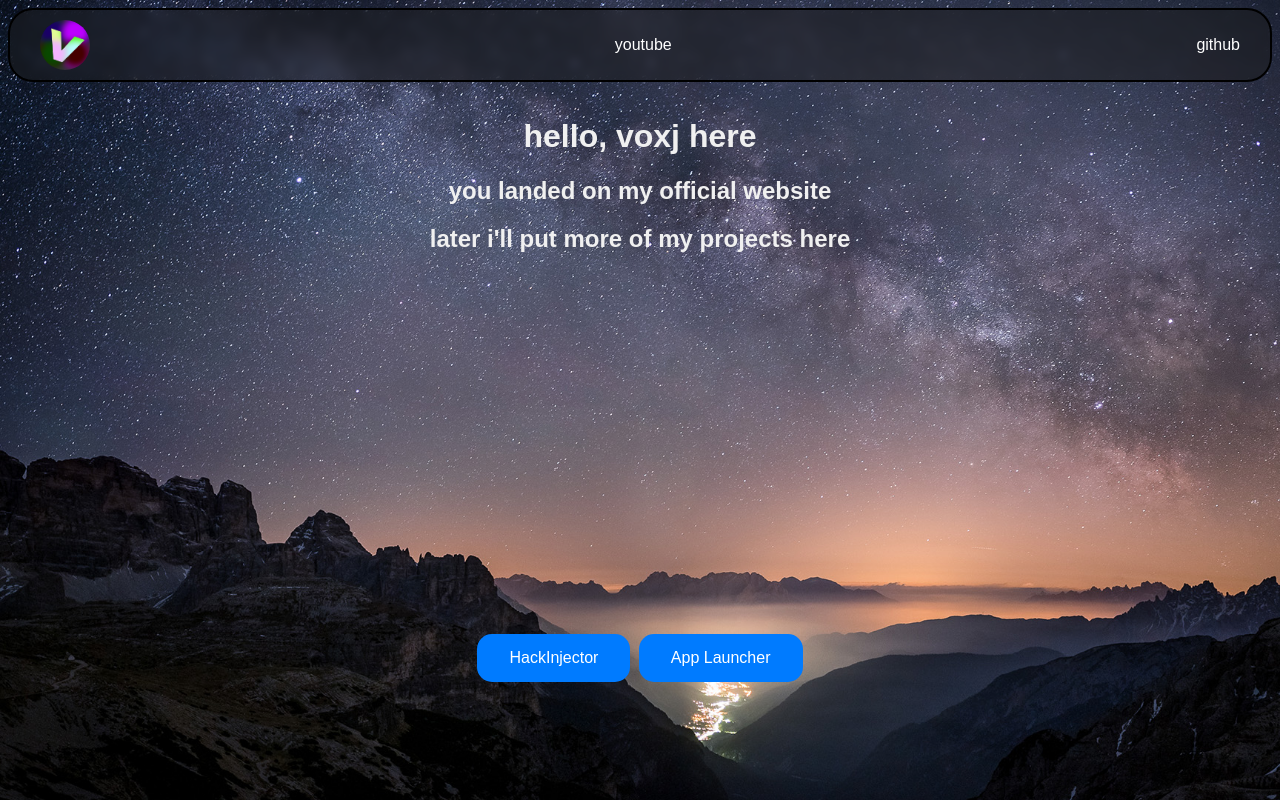
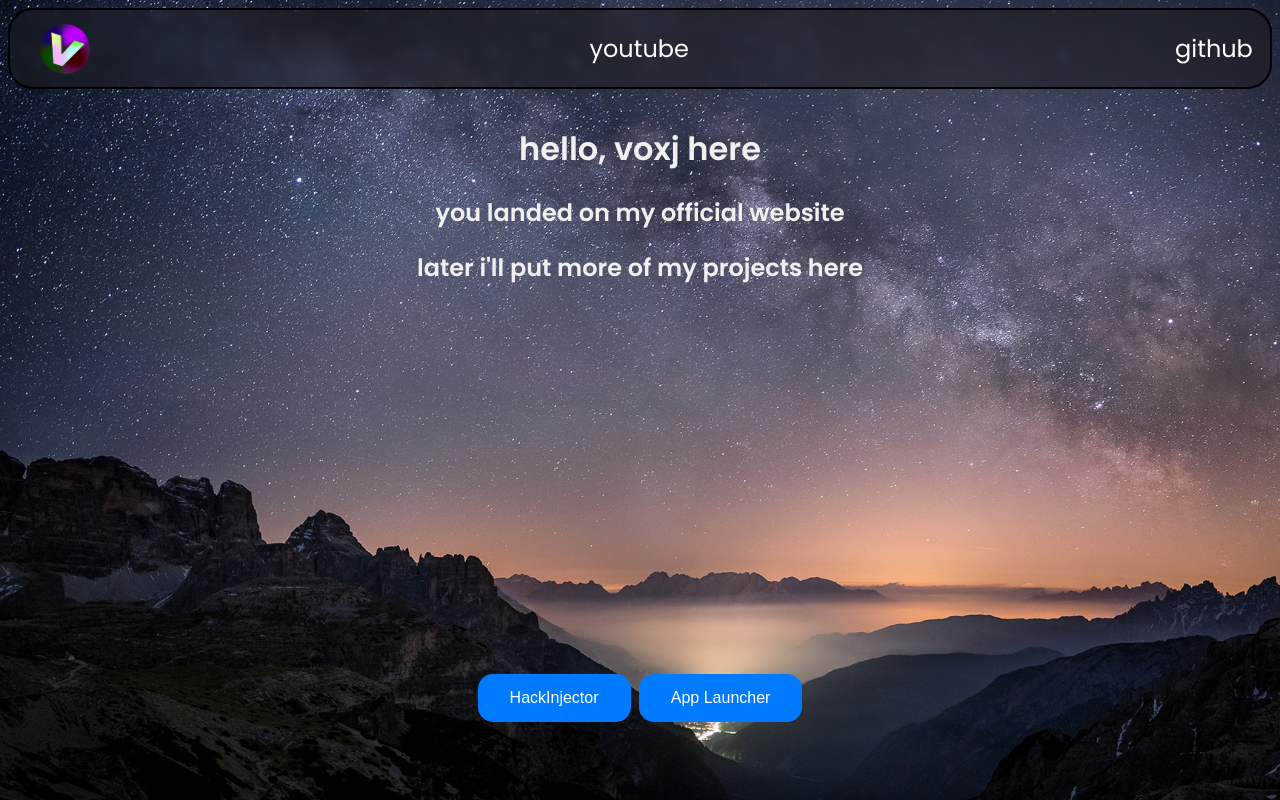
Before and after one commit to voxj/voxj.github.io, a plain HTML site: page index.html in a window 1280 px wide. Drawn offline with Linux system fonts and the light colour scheme.

Commit message:
Update index.html

```diff
--- a/index.html
+++ b/index.html
@@ -4,15 +4,16 @@
 <meta property="og:description" content="official website by voxj">
 <meta property="og:image" content="https://voxj.github.io/v.png">
 <meta property="og:url" content="https://voxj.github.io/">
-</head><body><header id="top-bar"> <a class="logothingy" ,="" href="https://voxj.github.io/"> <img src="https://voxj.github.io/v.png" style="width: 50px; height: 50px; border-radius: 100%;"> </a> <a href="https://youtube.com/@v0xj_">youtube</a> <a href="https://github.com/voxj">github</a> </header><div class="text">
+</head><body><header id="top-bar"> <a class="logothingy" ,="" href="https://voxj.github.io/"> <img src="https://voxj.github.io/v.png" style="width: 50px; height: 50px; border-radius: 100%;"> </a> <a href="https://youtube.com/@v0xj_"><p style="transform: scale(1.5);">youtube</p></a> <a href="https://github.com/voxj"><p style="transform: scale(1.5); ">github</p></a> </header><div class="text">
   <h1>hello, voxj here</h1>
   <h2>you landed on my official website</h2>
   <h2>later i'll put more of my projects here</h2>
 </div>
-<br><br><br><br><br><br><br><br><br><br><br><br><br><br><br><br><br><br><br>
+<br><br><br><br><br><br><br><br><br><br><br><br><br><br>
 <button id="hackInj">HackInjector</button>
 <button id="appLaunch">App Launcher</button>
-<style>
+<style>@import url('https://fonts.googleapis.com/css2?family=Poppins:wght@200;300;400;500;600&display=swap');
+
   body {
     color: #F0F0F0;
     background-image: url('https://voxj.github.io/assets/bg.png');
@@ -24,6 +25,7 @@
     padding-top: 50px;
     padding: 15px 32px;
     font-family: Poppins, sans-serif;
+    font-weight: "medium";
   }
 button {
 padding-top: 125px;
@@ -77,4 +79,5 @@ color: #aeaeae;
 });
 </script>
 
+
 </body></html>
```
